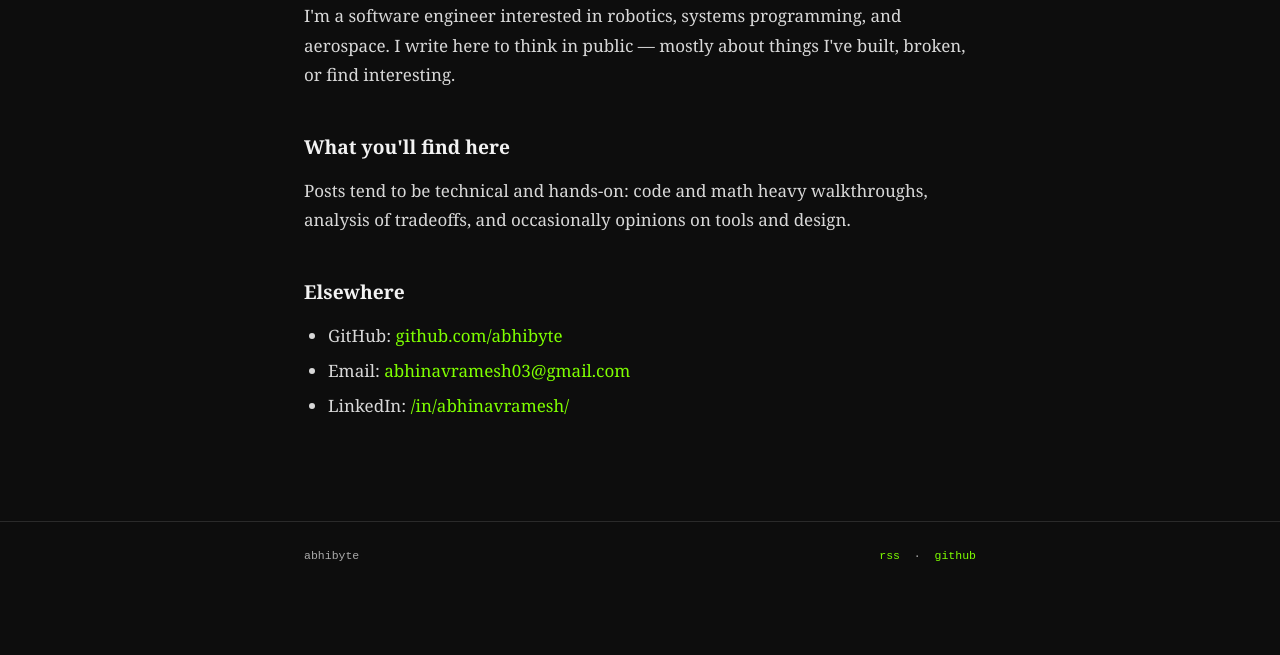
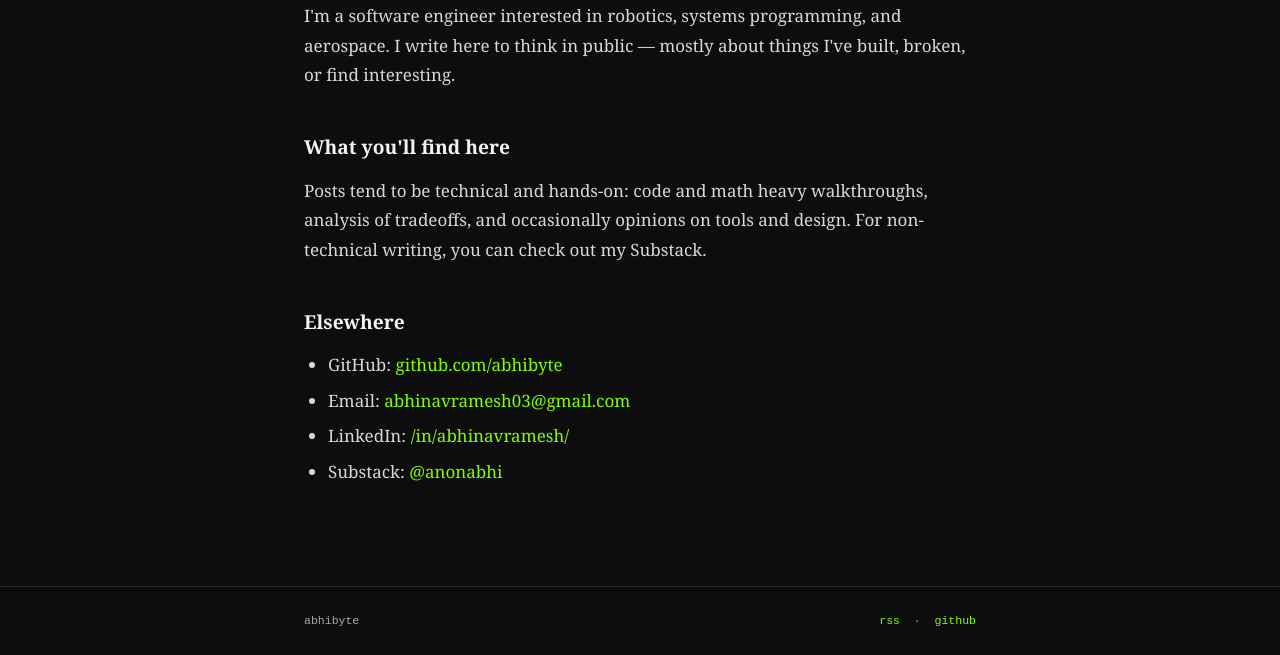
Before and after one commit to AbhiByte/abhibyte.github.io, an Eleventy site: page src/about.md in a window 1280 px wide. Shown: the part 193-848 px from the top of the page. Before the commit the page ends 800 px from the top, so only its background shows below. Built offline with nearby package versions, Linux system fonts and the light colour scheme; Eleventy itself is replaced by a stand-in of ours; files that its build step writes are made by us from their sources.

Commit message:
add substack link

```diff
--- a/src/about.md
+++ b/src/about.md
@@ -9,10 +9,11 @@ I'm a software engineer interested in robotics, systems programming, and aerospa
 
 ## What you'll find here
 
-Posts tend to be technical and hands-on: code and math heavy walkthroughs, analysis of tradeoffs, and occasionally opinions on tools and design.
+Posts tend to be technical and hands-on: code and math heavy walkthroughs, analysis of tradeoffs, and occasionally opinions on tools and design. For non-technical writing, you can check out my Substack.
 
 ## Elsewhere
 
 - GitHub: [github.com/abhibyte](https://github.com/abhibyte)
 - Email: [abhinavramesh03@gmail.com](mailto:abhinavramesh03@gmail.com)
 - LinkedIn: [/in/abhinavramesh/](https://www.linkedin.com/in/abhinavramesh/)
+- Substack: [@anonabhi](https://substack.com/@anonabhi)
```
